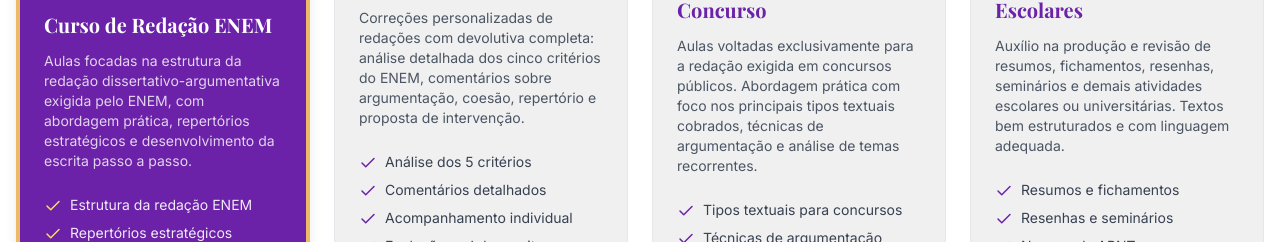
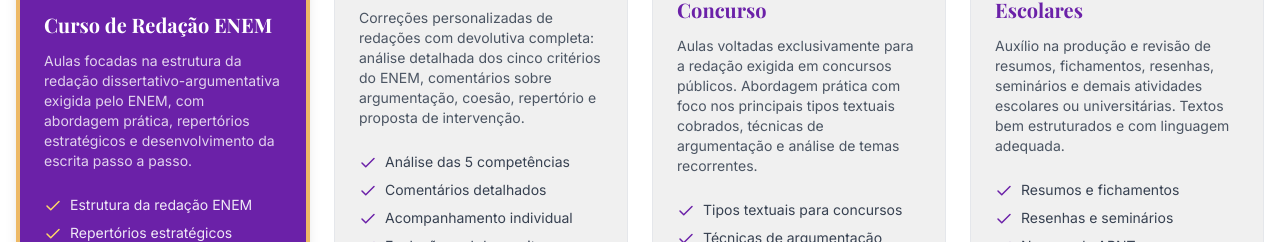
Before and after one commit to hpbeta/karine-dias, a React (Vite) app: page / in a window 1280 px wide. Shown: the part 3190-3432 px from the top of the page. Built offline with nearby package versions, Linux system fonts and the light colour scheme.

Commit message:
Editando o service

```diff
--- a/src/pages/servicing/index.jsx
+++ b/src/pages/servicing/index.jsx
@@ -19,7 +19,7 @@ export function Servicing() {
       description:
         "Correções personalizadas de redações com devolutiva completa: análise detalhada dos cinco critérios do ENEM, comentários sobre argumentação, coesão, repertório e proposta de intervenção.",
       features: [
-        "Análise dos 5 critérios",
+        "Análise das 5 competências",
         "Comentários detalhados",
         "Acompanhamento individual",
         "Evolução real da escrita",
```
